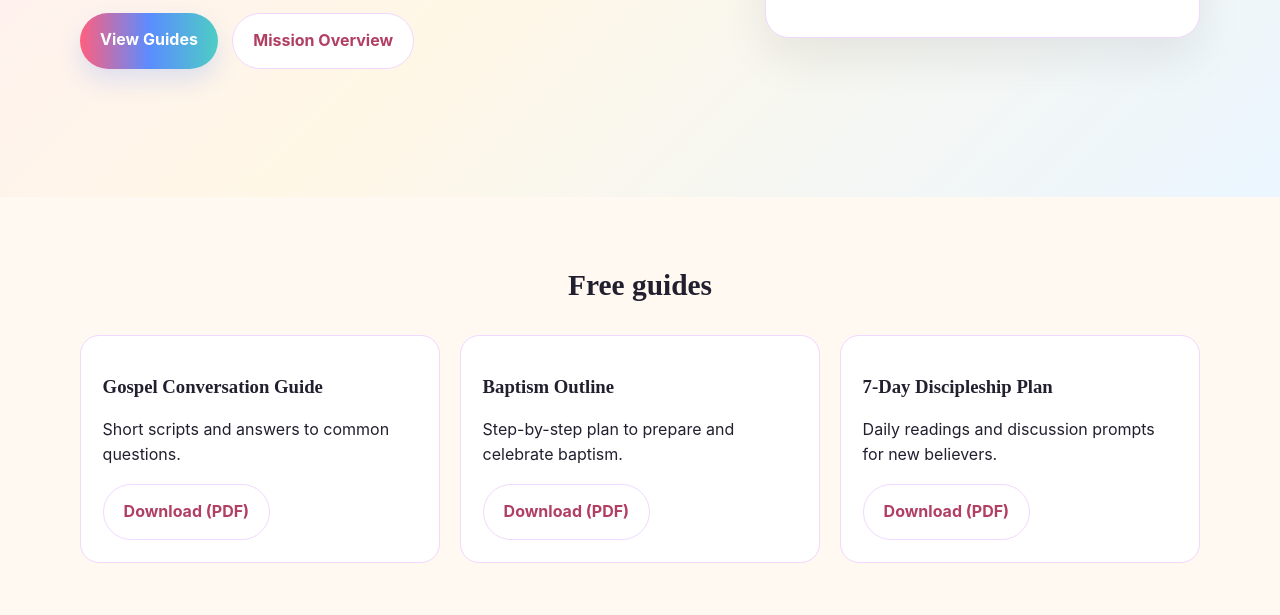
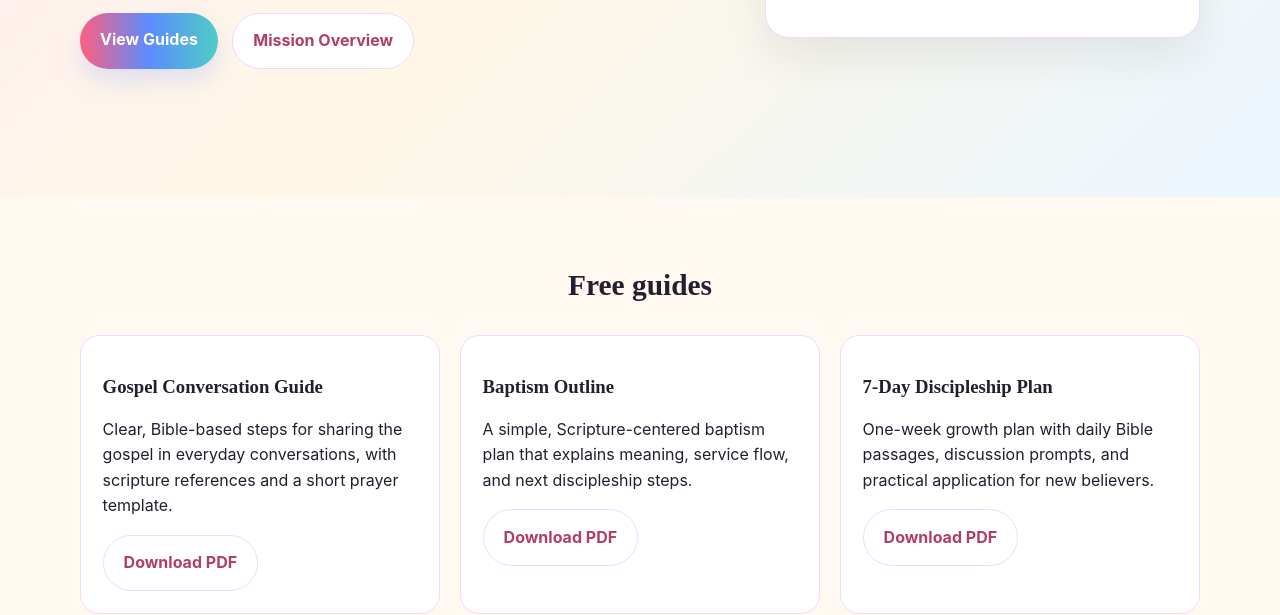
Before and after one commit to micciarellijayden123-tech/Ingodspresence, a plain HTML site: page resources.html in a window 1280 px wide. Shown: the part 361-976 px from the top of the page. Drawn offline with Linux system fonts and the light colour scheme.

Commit message:
Improve Resources page labels and descriptions for PDF downloads

```diff
--- a/resources.html
+++ b/resources.html
@@ -42,18 +42,18 @@
       <div class="product-grid">
         <article class="product-card">
           <h3>Gospel Conversation Guide</h3>
-          <p>Short scripts and answers to common questions.</p>
-          <a href="downloads/gospel_conversation_guide.pdf" download class="btn btn-secondary">Download (PDF)</a>
+          <p>Clear, Bible-based steps for sharing the gospel in everyday conversations, with scripture references and a short prayer template.</p>
+          <a href="downloads/gospel_conversation_guide.pdf" download class="btn btn-secondary">Download PDF</a>
         </article>
         <article class="product-card">
           <h3>Baptism Outline</h3>
-          <p>Step-by-step plan to prepare and celebrate baptism.</p>
-          <a href="downloads/baptism_outline.pdf" download class="btn btn-secondary">Download (PDF)</a>
+          <p>A simple, Scripture-centered baptism plan that explains meaning, service flow, and next discipleship steps.</p>
+          <a href="downloads/baptism_outline.pdf" download class="btn btn-secondary">Download PDF</a>
         </article>
         <article class="product-card">
           <h3>7-Day Discipleship Plan</h3>
-          <p>Daily readings and discussion prompts for new believers.</p>
-          <a href="downloads/7-day-discipleship-plan.pdf" download class="btn btn-secondary">Download (PDF)</a>
+          <p>One-week growth plan with daily Bible passages, discussion prompts, and practical application for new believers.</p>
+          <a href="downloads/7-day-discipleship-plan.pdf" download class="btn btn-secondary">Download PDF</a>
         </article>
       </div>
     </main>
```
